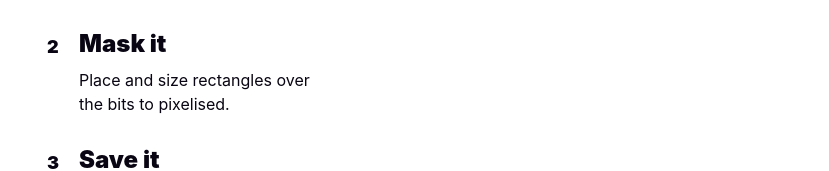
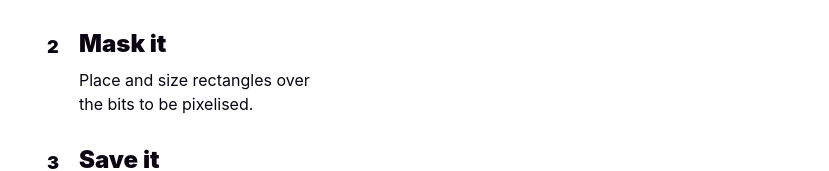
Before and after one commit to jasonhibbs/pixelise, a Vue app: page / in a window 1280 px wide. Shown: the part 272-443 px from the top of the page, without its empty margins (451-1280 px from the left). Built offline with nearby package versions, Linux system fonts and the light colour scheme; a web font is replaced by a local one.

Commit message:
fix a typo in Intro

```diff
--- a/src/components/Intro.vue
+++ b/src/components/Intro.vue
@@ -9,7 +9,7 @@
           p #[label.link(for="input-editor") Choose one from your device], or drag one in any time.
         li
           h2 Mask it
-          p Place and size rectangles over the bits to pixelised.
+          p Place and size rectangles over the bits to be pixelised.
         li
           h2 Save it
           p Tap next, adjust the pixels, and download your image.
```
